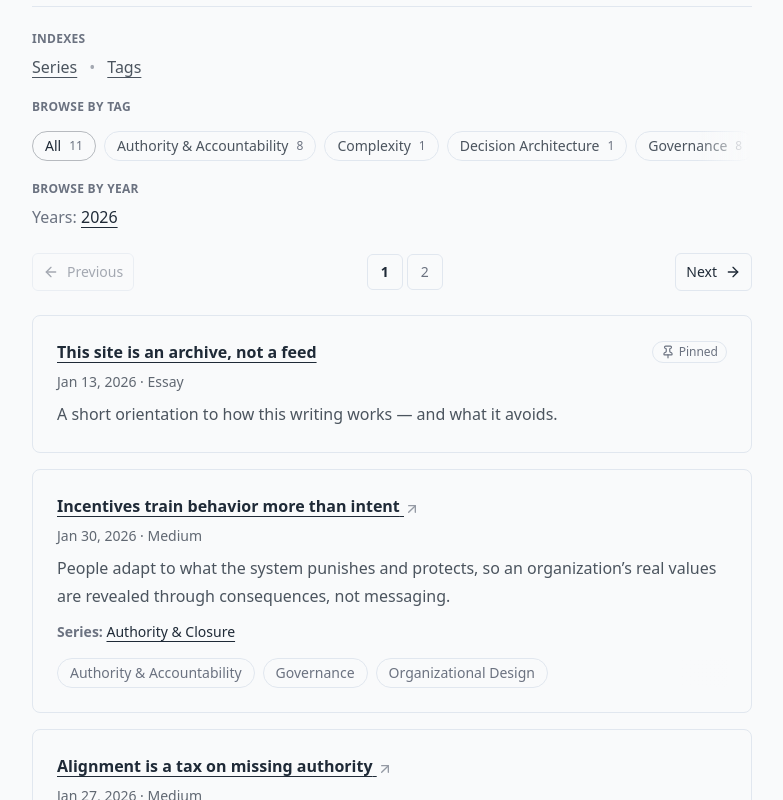
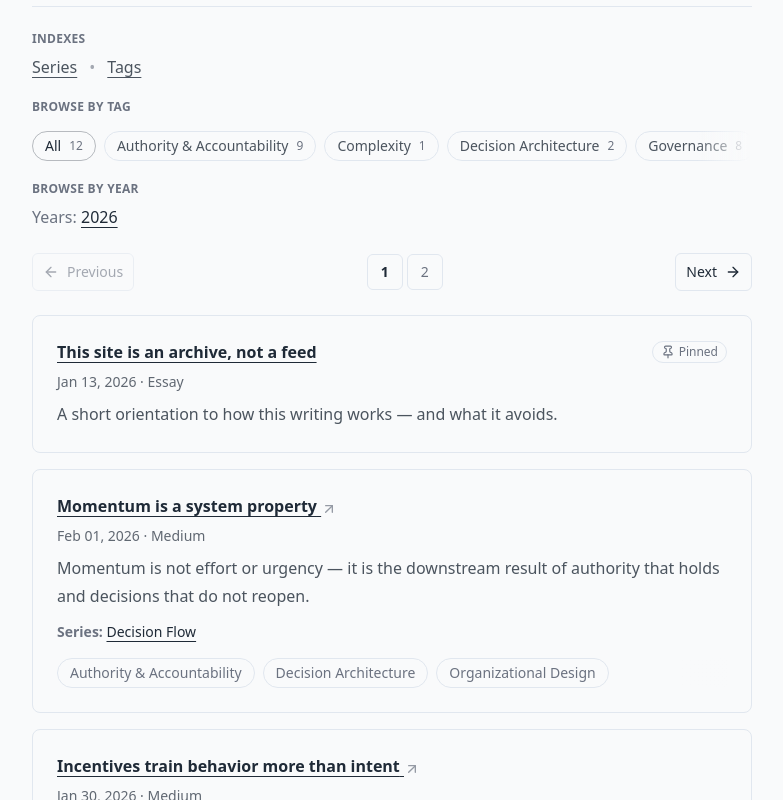
Before and after one commit to andrewjfrancis/andrewjfrancis-site, a Next.js app: page /writing in a window 1280 px wide. Shown: the part 380-1180 px from the top of the page, without its empty margins (248-1031 px from the left). Built offline with nearby package versions, Linux system fonts and the light colour scheme.

Commit message:
Publish “Momentum is a system property”
Adds new writing entry and publishes it on-site.
Includes metadata, tags, publish date, and listing updates.
Links out to Medium version where applicable.

```diff
--- a/app/writing/_data/articles.ts
+++ b/app/writing/_data/articles.ts
@@ -23,6 +23,22 @@ export type Article = {
 export const PAGE_SIZE = 10;
 
 export const ARTICLES_REAL: Article[] = [
+  {
+    id: "2026-02-01-01",
+    title: "Momentum is a system property",
+    date: "2026-02-01",
+    year: 2026,
+    excerpt:
+      "Momentum is not effort or urgency — it is the downstream result of authority that holds and decisions that do not reopen.",
+    source: "medium",
+    externalUrl:
+      "https://medium.com/@andrewjfrancis/momentum-is-a-system-property-9d21dee959f4",
+    tags: [
+      "Authority & Accountability",
+      "Decision Architecture",
+      "Organizational Design",
+    ],
+  },
   {
     id: "2026-01-30-01",
     title: "Incentives train behavior more than intent",
--- a/app/writing/_data/series.ts
+++ b/app/writing/_data/series.ts
@@ -20,35 +20,27 @@ export type Series = {
 };
 
 export const SERIES: Series[] = [
-  // {
-  //   title: "Upcoming",
-  //   slug: "upcoming",
-  //   description: "Future series — not yet published, but already taking shape.",
-  //   status: "upcoming",
-  //   // showPill: true,
-  //   essayIds: [],
-  // },
+  {
+    title: "Upcoming",
+    slug: "upcoming",
+    description: "Future series — not yet published, but already taking shape.",
+    status: "upcoming",
+    showPill: true,
+    essayIds: [],
+  },
   {
     title: "Decision Flow",
     slug: "decision-flow",
     description:
-      "How organizations create momentum when decision rights are clear, constraints are stable, and coordination becomes the result of structure — not the substitute for it.",
-    status: "upcoming",
-    showPill: true,
-    essayIds: [],
+      "How organizations create momentum when decision rights are clear, constraints are stable and coordination becomes the result of structure — not the substitute for it.",
+    status: "in-progress",
+    essayIds: ["2026-02-01-01"],
   },
-  // {
-  //   title: "In Progress Test",
-  //   slug: "in-progress-test",
-  //   description: "This is just an in progress test.",
-  //   status: "in-progress",
-  //   essayIds: ["2026-01-13-01"],
-  // },
   {
     title: "Authority & Closure",
     slug: "authority-and-closure",
     description:
-      "A structural foundation on how organizations decide, how authority holds, and why closure — not discussion — is the property that makes decisions real.",
+      "A structural foundation on how organizations decide, how authority holds and why closure — not discussion — is the property that makes decisions real.",
     status: "complete",
     essayIds: [
       "2026-01-05-01",
```
